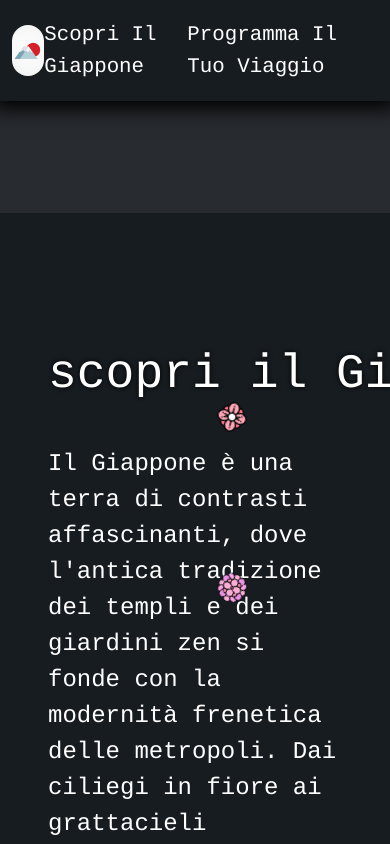
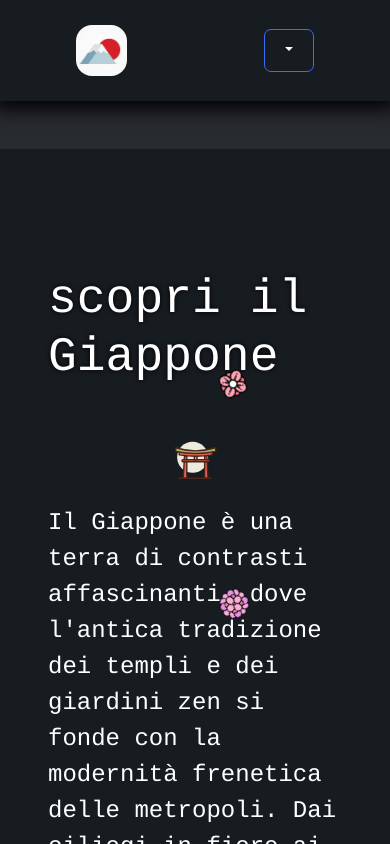
Before and after one commit to BassaniDavid/Japan-Travel-Reimagined, a React (Vite) app in the folder japan travel/: page / in a window 390 px wide. Shown: the top 844 px of the page. Built offline with nearby package versions, Linux system fonts and the light colour scheme; a web font is replaced by a local one.

Commit message:
feat: homepage responsive

```diff
--- a/japan travel/components/Header.jsx
+++ b/japan travel/components/Header.jsx
@@ -2,14 +2,36 @@ import { NavLink } from "react-router-dom";
 
 const Header = () => {
   return (
-    <header className="container-fluid d-flex justify-content-around align-items-center sticky-top">
+    <header className="container-fluid d-flex justify-content-around align-items-center sticky-top px-2">
       <NavLink className="header-logo" to="/"></NavLink>
+      <div className="header-links d-none  d-sm-flex justify-content-around align-items-center">
         <NavLink to="/scopri-giappone" className="">
           scopri il Giappone
         </NavLink>
         <NavLink to="/organizza-viaggio" className="">
           programma il tuo viaggio
         </NavLink>
+      </div>
+      <div class="dropdown hamburger-menu">
+        <button
+          class="button dropdown-toggle"
+          type="button"
+          data-bs-toggle="dropdown"
+          aria-expanded="false"
+        ></button>
+        <ul class="dropdown-menu">
+          <li>
+            <NavLink to="/scopri-giappone" className="">
+              scopri il Giappone
+            </NavLink>
+          </li>
+          <li>
+            <NavLink to="/organizza-viaggio" className="">
+              programma il tuo viaggio
+            </NavLink>
+          </li>
+        </ul>
+      </div>
     </header>
   );
 };
--- a/japan travel/pages/Homepage.jsx
+++ b/japan travel/pages/Homepage.jsx
@@ -55,7 +55,7 @@ const Homepage = () => {
       <section className="homepage DiscoverJapanPage">
         <div className=" p-5">
           <Link to="/scopri-giappone">
-            <div className="d-flex align-items-center justify-content-left mb-4">
+            <div className="d-flex align-items-center justify-content-around mb-4 flex-column flex-md-row">
               <h2>scopri il Giappone</h2>
               <img src="../img/homepage/japan.svg" alt="" />
             </div>
--- a/japan travel/src/App.css
+++ b/japan travel/src/App.css
@@ -64,8 +64,27 @@ header .header-logo {
   background-position: center;
   background-size: 220%;
 }
+header .header-links {
+  flex-grow: 1;
+}
 
-header a:hover {
+header .hamburger-menu {
+  display: none;
+}
+
+header .dropdown.hamburger-menu ul {
+  background-color: var(--col-1);
+  color: var(--col-2);
+}
+
+header .dropdown.hamburger-menu ul li {
+  padding: 0 10px;
+  margin-bottom: 15px;
+  transition: transform 250ms ease;
+}
+
+header a:hover,
+header .dropdown.hamburger-menu ul li:hover {
   transform: scale(1.05);
 }
 
@@ -625,11 +644,60 @@ main.culturePage div button {
 }
 
 /* media query */
+@media (max-width: 992px) {
+  :root {
+    --font-header: 1.5rem;
+    --font-h2: 3.5rem;
+    --font-p: 1.6rem;
+    --margin-bottom: 5rem;
+  }
+  section.homepage {
+    flex-direction: column;
+  }
+  section.homepage > div,
+  section.homepage img {
+    max-width: 100%;
+    border-radius: 0;
+    margin-top: 5vh;
+  }
+  section.RegionPage div.region-details {
+    width: 90%;
+  }
+  section.RegionPage .region-card img {
+    max-width: 70%;
+    max-height: 70%;
+  }
+  #airplane {
+    top: 55%;
+    left: 0%;
+    width: 60px;
+    height: 60px;
+  }
+  #cloud-1 {
+    display: none;
+  }
+
+  #cloud-2 {
+    display: none;
+  }
+
+  #cloud-3 {
+    top: 60%;
+    right: 40%;
+    width: 26px;
+    height: 26px;
+    z-index: 3;
+  }
+  #sun {
+    display: none;
+  }
+}
 @media (max-width: 768px) {
   :root {
-    --font-header: 1.8rem;
+    --font-header: 1.5rem;
     --font-h2: 3.5rem;
     --font-p: 1.6rem;
+    --margin-bottom: 5rem;
   }
   section.homepage {
     flex-direction: column;
@@ -673,11 +741,12 @@ main.culturePage div button {
   }
 }
 
-@media (max-width: 425px) {
+@media (max-width: 576px) {
   :root {
     --font-header: 1.3rem;
     --font-h2: 3rem;
     --font-p: 1.5rem;
+    --margin-bottom: 3rem;
   }
   header .header-logo {
     width: calc(var(--header-size) / 2);
@@ -687,6 +756,10 @@ main.culturePage div button {
     background-repeat: no-repeat;
     background-position: center;
     background-size: 220%;
+  }
+
+  header .hamburger-menu {
+    display: block;
   }
   section.RegionPage div.map {
     border-radius: 0;
```
Lines whose indentation alone changed are shown as unchanged.
